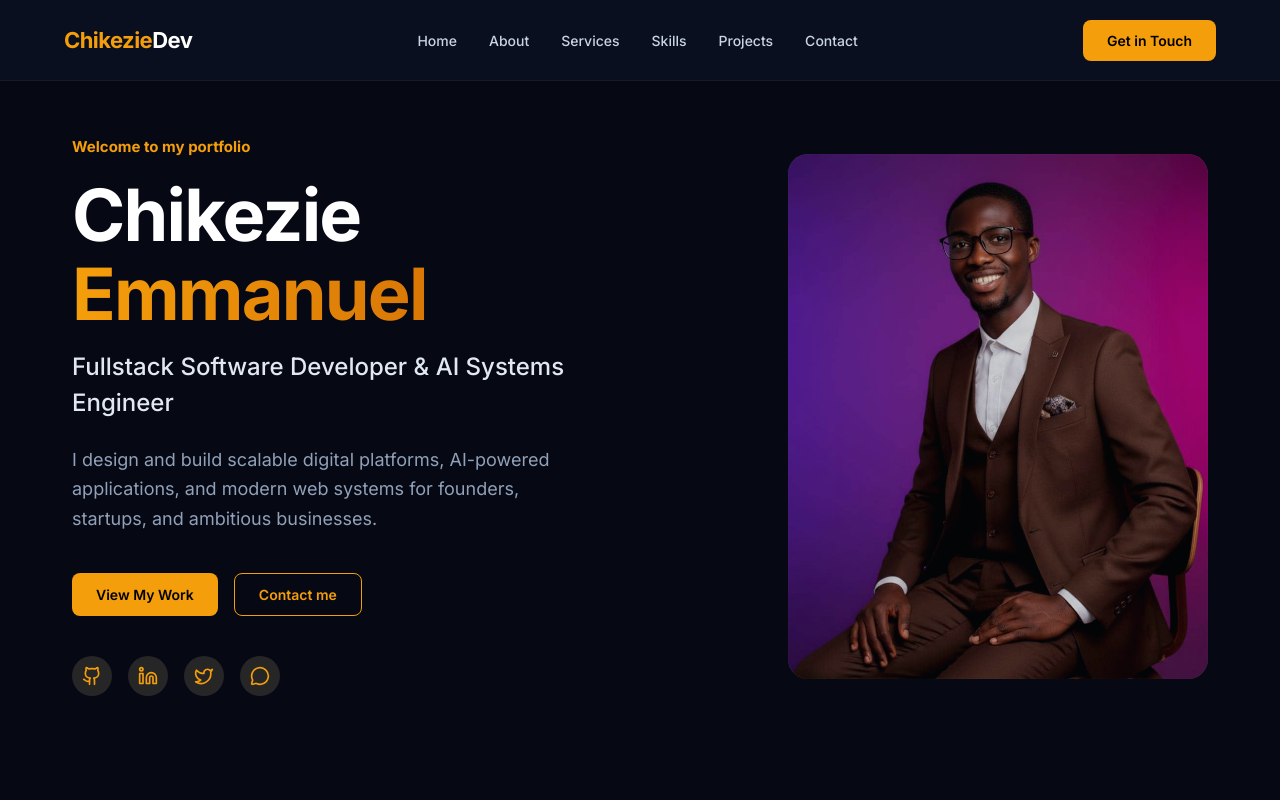
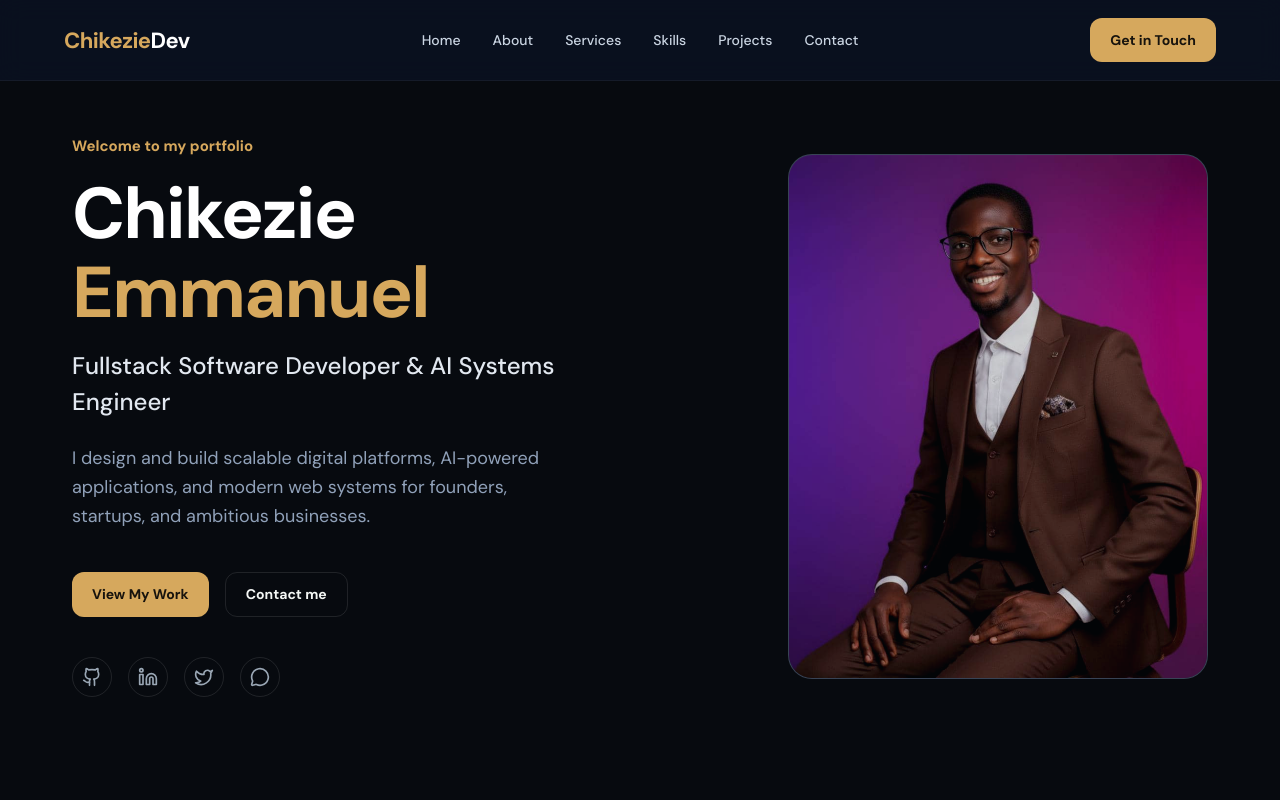
Before and after one commit to kezieodike-dotcom/kezieportfolio, a React (Vite) app: page / in a window 1280 px wide. Shown: the top 800 px of the page. Built offline with nearby package versions, Linux system fonts and the light colour scheme.

Commit message:
Polish portfolio content and metadata

```diff
--- a/index.html
+++ b/index.html
@@ -3,7 +3,10 @@
   <head>
     <meta charset="UTF-8" />
     <meta name="viewport" content="width=device-width, initial-scale=1.0" />
-    <title>My Google AI Studio App</title>
+    <meta name="description" content="Chikezie Emmanuel builds scalable web platforms, AI-powered applications, and reliable digital systems for founders and growing teams." />
+    <meta name="theme-color" content="#070a0f" />
+    <link rel="icon" type="image/png" href="/profile.png" />
+    <title>Chikezie Emmanuel | Portfolio</title>
   </head>
   <body>
     <div id="root"></div>
--- a/metadata.json
+++ b/metadata.json
@@ -1,5 +1,5 @@
 {
   "name": "Chikezie Emmanuel Portfolio",
-  "description": "Professional portfolio of Chikezie Emmanuel, a Fullstack Developer and AI Systems Engineer specializing in scalable AI systems and high-performance platforms.",
+  "description": "Portfolio of Chikezie Emmanuel, a Fullstack Developer and AI Systems Engineer building scalable web platforms, AI-powered applications, and reliable digital systems for founders and growing teams.",
   "requestFramePermissions": []
 }
--- a/src/App.tsx
+++ b/src/App.tsx
@@ -4,6 +4,7 @@ import About from "./components/About";
 import Skills from "./components/Skills";
 import Services from "./components/Services";
 import WorkProcess from "./components/WorkProcess";
+import Experience from "./components/Experience";
 import Testimonials from "./components/Testimonials";
 import Projects from "./components/Projects";
 import Contact from "./components/Contact";
@@ -13,8 +14,7 @@ import { motion } from "motion/react";
 export default function App() {
   return (
     <div
-      className="min-h-screen selection:bg-cyan-glow/30 selection:text-white"
-      style={{ background: "#060914" }}
+      className="min-h-screen"
     >
       <Navbar />
 
@@ -29,6 +29,7 @@ export default function App() {
         <Projects />
         <Services />
         <WorkProcess />
+        <Experience />
         <Testimonials />
         <Contact />
       </motion.main>
--- a/src/components/About.tsx
+++ b/src/components/About.tsx
@@ -27,14 +27,14 @@ export default function About() {
             viewport={{ once: true, margin: "-100px" }}
             transition={{ duration: 0.6 }}
           >
-            <h3 className="text-white text-[24px] font-bold mb-6">Building Digital Solutions Built for Growth</h3>
+            <h3 className="text-white text-[24px] font-bold mb-6">Turning product ideas into dependable systems</h3>
 
             <div className="space-y-4 text-slate-300 text-[15px] md:text-[16px] leading-[1.7] mb-10">
               <p>
-                I specialize in building modern digital systems that help founders, businesses, and organizations bring their ideas to life. From intelligent AI-driven platforms to scalable web applications, I focus on creating solutions that are efficient, reliable, and built for long-term growth.
+                I help founders and growing teams turn product ideas into dependable software. My work spans AI-powered applications, scalable web platforms, and the backend systems that keep them fast, useful, and ready to grow.
               </p>
               <p>
-                Chikezie Emmanuel is a Fullstack Software Developer and AI Systems Engineer focused on building scalable digital platforms and intelligent systems. His work centers on helping founders, startups, and organizations transform innovative ideas into real, functional technology products.
+                As a Fullstack Software Developer and AI Systems Engineer, I work across product thinking, interface development, APIs, and deployment. The goal is simple: ship technology that solves a real problem and remains maintainable after launch.
               </p>
             </div>
 
--- a/src/components/Hero.tsx
+++ b/src/components/Hero.tsx
@@ -3,7 +3,7 @@ import { Github, Linkedin, Twitter, MessageCircle } from "lucide-react";
 
 export default function Hero() {
   return (
-    <section id="home" className="relative min-h-screen pt-28 pb-20 flex items-center">
+    <section id="home" className="relative min-h-[100dvh] pt-28 pb-20 flex items-center">
 
       {/* Container: 1200px max width, 2-column layout */}
       <div className="max-w-[1200px] mx-auto px-6 lg:px-8 w-full grid grid-cols-1 lg:grid-cols-2 gap-16 lg:gap-8 items-center">
@@ -74,7 +74,7 @@ export default function Hero() {
               {/* Replace with actual image source */}
               <img
                 src="/profile.png"
-                alt="Chikezie Profile"
+                alt="Portrait of Chikezie Emmanuel"
                 className="w-full h-full object-cover object-top opacity-90"
                 style={{ filter: "brightness(0.9) contrast(1.1)" }}
               />
--- a/src/components/Projects.tsx
+++ b/src/components/Projects.tsx
@@ -67,8 +67,8 @@ export default function Projects() {
             <span style={{ color: "var(--primary)" }}>Projects</span>
           </h2>
           <p className="text-slate-400 leading-relaxed max-w-xl">
-            High-end digital products and AI systems engineered for scale and
-            performance.
+            Selected products and platforms built to make complex work simpler,
+            faster, and more dependable.
           </p>
         </motion.div>
 
--- a/src/components/Services.tsx
+++ b/src/components/Services.tsx
@@ -49,7 +49,7 @@ export default function Services() {
                         Services I <span className="text-gradient">Offer</span>
                     </h2>
                     <p className="text-slate-400 text-[15px] md:text-[16px]">
-                        Comprehensive solutions tailored to your needs
+                        Focused engineering support from first idea to reliable launch
                     </p>
                 </div>
 
--- a/src/index.css
+++ b/src/index.css
@@ -1,332 +1,15 @@
-@import url('https://fonts.googleapis.com/css2?family=Inter:wght@400;500;600;700;800&display=swap');
+@import url('https://fonts.googleapis.com/css2?family=DM+Sans:wght@400;500;600;700&family=Space+Grotesk:wght@500;600;700&display=swap');
 @import "tailwindcss";
 
-:root {
-  --card: #ffffff;
-  --ring: #f59e0b;
-  --input: #e5e7eb;
-  --muted: #f9fafb;
-  --accent: #fffbeb;
-  --border: #e5e7eb;
-  --radius: 0.375rem;
-  --chart-1: #f59e0b;
-  --chart-2: #d97706;
-  --chart-3: #b45309;
-  --chart-4: #92400e;
-  --chart-5: #78350f;
-  --popover: #ffffff;
-  --primary: #f59e0b;
-  --sidebar: #f9fafb;
-  --spacing: 0.25rem;
-  --font-mono: JetBrains Mono, monospace;
-  --font-sans: Inter, sans-serif;
-  --secondary: #f3f4f6;
-  --background: #ffffff;
-  --font-serif: Source Serif 4, serif;
-  --foreground: #262626;
-  --destructive: #ef4444;
-  --shadow-blur: 8px;
-  --shadow-color: hsl(0 0% 0%);
-  --sidebar-ring: #f59e0b;
-  --shadow-spread: -1px;
-  --letter-spacing: 0em;
-  --shadow-opacity: 0.1;
-  --sidebar-accent: #fffbeb;
-  --sidebar-border: #e5e7eb;
-  --card-foreground: #262626;
-  --shadow-offset-x: 0px;
-  --shadow-offset-y: 4px;
-  --sidebar-primary: #f59e0b;
-  --muted-foreground: #6b7280;
-  --accent-foreground: #92400e;
-  --popover-foreground: #262626;
-  --primary-foreground: #000000;
-  --sidebar-foreground: #262626;
-  --secondary-foreground: #4b5563;
-  --destructive-foreground: #ffffff;
-  --sidebar-accent-foreground: #92400e;
-  --sidebar-primary-foreground: #ffffff;
-}
-
-.dark {
-  --card: #262626;
-  --ring: #f59e0b;
-  --input: #404040;
-  --muted: #262626;
-  --accent: #92400e;
-  --border: #404040;
-  --chart-1: #fbbf24;
-  --chart-2: #d97706;
-  --chart-3: #92400e;
-  --chart-4: #b45309;
-  --chart-5: #92400e;
-  --popover: #262626;
-  --primary: #f59e0b;
-  --sidebar: #0f0f0f;
-  --secondary: #262626;
-  --background: #171717;
-  --foreground: #e5e5e5;
-  --destructive: #ef4444;
-  --sidebar-ring: #f59e0b;
-  --sidebar-accent: #92400e;
-  --sidebar-border: #404040;
-  --card-foreground: #e5e5e5;
-  --sidebar-primary: #f59e0b;
-  --muted-foreground: #a3a3a3;
-  --accent-foreground: #fde68a;
-  --popover-foreground: #e5e5e5;
-  --primary-foreground: #000000;
-  --sidebar-foreground: #e5e5e5;
-  --secondary-foreground: #e5e5e5;
-  --destructive-foreground: #ffffff;
-  --sidebar-accent-foreground: #fde68a;
-  --sidebar-primary-foreground: #ffffff;
-}
-
-@theme inline {
-  --color-card: var(--card);
-  --color-ring: var(--ring);
-  --color-input: var(--input);
-  --color-muted: var(--muted);
-  --color-accent: var(--accent);
-  --color-border: var(--border);
-  --color-radius: var(--radius);
-  --color-chart-1: var(--chart-1);
-  --color-chart-2: var(--chart-2);
-  --color-chart-3: var(--chart-3);
-  --color-chart-4: var(--chart-4);
-  --color-chart-5: var(--chart-5);
-  --color-popover: var(--popover);
-  --color-primary: var(--primary);
-  --color-sidebar: var(--sidebar);
-  --color-spacing: var(--spacing);
-  --color-font-mono: var(--font-mono);
-  --color-font-sans: var(--font-sans);
-  --color-secondary: var(--secondary);
-  --color-background: var(--background);
-  --color-font-serif: var(--font-serif);
-  --color-foreground: var(--foreground);
-  --color-destructive: var(--destructive);
-  --color-shadow-blur: var(--shadow-blur);
-  --color-shadow-color: var(--shadow-color);
-  --color-sidebar-ring: var(--sidebar-ring);
-  --color-shadow-spread: var(--shadow-spread);
-  --color-letter-spacing: var(--letter-spacing);
-  --color-shadow-opacity: var(--shadow-opacity);
-  --color-sidebar-accent: var(--sidebar-accent);
-  --color-sidebar-border: var(--sidebar-border);
-  --color-card-foreground: var(--card-foreground);
-  --color-shadow-offset-x: var(--shadow-offset-x);
-  --color-shadow-offset-y: var(--shadow-offset-y);
-  --color-sidebar-primary: var(--sidebar-primary);
-  --color-muted-foreground: var(--muted-foreground);
-  --color-accent-foreground: var(--accent-foreground);
-  --color-popover-foreground: var(--popover-foreground);
-  --color-primary-foreground: var(--primary-foreground);
-  --color-sidebar-foreground: var(--sidebar-foreground);
-  --color-secondary-foreground: var(--secondary-foreground);
-  --color-destructive-foreground: var(--destructive-foreground);
-  --color-sidebar-accent-foreground: var(--sidebar-accent-foreground);
-  --color-sidebar-primary-foreground: var(--sidebar-primary-foreground);
-}
-
-@layer base {
-  body {
-    @apply font-sans antialiased bg-background text-foreground;
-  }
-}
-
-/* ─── FarhanDev Typography ───────────────────────────────── */
-.text-gradient {
-  background: linear-gradient(90deg, var(--primary) 0%, var(--chart-2) 100%);
-  -webkit-background-clip: text;
-  -webkit-text-fill-color: transparent;
-  background-clip: text;
-}
-
-/* ─── Card Design System ─────────────────────────────────── */
-.feature-card {
-  background: rgba(15, 23, 42, 0.4);
-  border: 1px solid rgba(255, 255, 255, 0.05);
-  border-radius: 20px;
-  backdrop-filter: blur(12px);
-  transition: all 400ms cubic-bezier(0.23, 1, 0.32, 1);
-  position: relative;
-  overflow: hidden;
-}
-
-.feature-card:hover {
-  border-color: var(--primary);
-  background: rgba(15, 23, 42, 0.6);
-  transform: translateY(-5px);
-  box-shadow: 0 10px 40px -10px rgba(0, 0, 0, 0.5), 0 0 20px -5px rgba(245, 158, 11, 0.1);
-}
-
-.glass-card-cyan {
-  background: linear-gradient(135deg, rgba(0, 212, 255, 0.08) 0%, rgba(0, 212, 255, 0.02) 100%);
-  background-color: rgba(15, 23, 42, 0.5);
-  border: 1px solid rgba(0, 212, 255, 0.1);
-  border-radius: 24px;
-  backdrop-filter: blur(16px);
-  transition: all 500ms ease;
-}
-
-.glass-card-cyan:hover {
-  border-color: rgba(0, 212, 255, 0.4);
-  background-color: rgba(15, 23, 42, 0.7);
-  box-shadow: 0 20px 40px -15px rgba(0, 0, 0, 0.6), 0 0 30px rgba(0, 212, 255, 0.1);
-}
-
-.glass-card-purple {
-  background: linear-gradient(135deg, rgba(167, 139, 250, 0.08) 0%, rgba(167, 139, 250, 0.02) 100%);
-  background-color: rgba(15, 23, 42, 0.5);
-  border: 1px solid rgba(167, 139, 250, 0.1);
-  border-radius: 24px;
-  backdrop-filter: blur(16px);
-  transition: all 500ms ease;
-}
-
-.glass-card-purple:hover {
-  border-color: rgba(167, 139, 250, 0.4);
-  background-color: rgba(15, 23, 42, 0.7);
-  box-shadow: 0 20px 40px -15px rgba(0, 0, 0, 0.6), 0 0 30px rgba(167, 139, 250, 0.1);
-}
-
-.glass-card-rose {
-  background: linear-gradient(135deg, rgba(244, 63, 94, 0.08) 0%, rgba(244, 63, 94, 0.02) 100%);
-  background-color: rgba(15, 23, 42, 0.5);
-  border: 1px solid rgba(244, 63, 94, 0.1);
-  border-radius: 24px;
-  backdrop-filter: blur(16px);
-  transition: all 500ms ease;
-}
-
-.glass-card-rose:hover {
-  border-color: rgba(244, 63, 94, 0.4);
-  background-color: rgba(15, 23, 42, 0.7);
-  box-shadow: 0 20px 40px -15px rgba(0, 0, 0, 0.6), 0 0 30px rgba(244, 63, 94, 0.1);
-}
-
-.glass-card-amber {
-  background: linear-gradient(135deg, rgba(245, 158, 11, 0.08) 0%, rgba(245, 158, 11, 0.02) 100%);
-  background-color: rgba(15, 23, 42, 0.5);
-  border: 1px solid rgba(245, 158, 11, 0.1);
-  border-radius: 24px;
-  backdrop-filter: blur(16px);
-  transition: all 500ms ease;
-}
-
-.glass-card-amber:hover {
-  border-color: rgba(245, 158, 11, 0.4);
-  background-color: rgba(15, 23, 42, 0.7);
-  box-shadow: 0 20px 40px -15px rgba(0, 0, 0, 0.6), 0 0 30px rgba(245, 158, 11, 0.15);
-}
-
-.tag-amber {
-  @apply px-2 py-1 text-[10px] font-bold uppercase tracking-wider bg-primary/10 rounded text-primary border border-primary/20;
-}
-
-.card-glow {
-  position: absolute;
-  top: 0;
-  left: 0;
-  width: 100%;
-  height: 100%;
-  background: radial-gradient(600px circle at var(--mouse-x) var(--mouse-y), rgba(245, 158, 11, 0.06), transparent 40%);
-  z-index: 3;
-  pointer-events: none;
-}
-
-/* ─── Profile Image Glow ─────────────────────────────────── */
-.profile-glow {
-  position: relative;
-}
-
-.profile-glow::before {
-  content: '';
-  position: absolute;
-  inset: -10px;
-  background: linear-gradient(135deg, rgba(245, 158, 11, 0.3) 0%, rgba(217, 119, 6, 0.3) 100%);
-  filter: blur(24px);
-  z-index: -1;
-  border-radius: 24px;
-}
-
-.profile-image-container {
-  border-radius: 20px;
-  overflow: hidden;
-  box-shadow: inset 0 0 0 1px rgba(255, 255, 255, 0.1);
-}
-
-/* ─── Button Design System ───────────────────────────────── */
-.btn-primary {
-  display: inline-flex;
-  align-items: center;
-  justify-content: center;
-  background: var(--primary);
-  color: var(--primary-foreground);
-  border-radius: 8px;
-  font-weight: 600;
-  font-size: 14px;
-  padding: 10px 24px;
-  transition: all 200ms ease;
-}
-
-.btn-primary:hover {
-  filter: brightness(1.1);
-  transform: scale(1.02);
-}
-
-.btn-outline {
-  display: inline-flex;
-  align-items: center;
-  justify-content: center;
-  background: transparent;
-  color: var(--primary);
-  border: 1px solid var(--primary);
-  border-radius: 8px;
-  font-weight: 600;
-  font-size: 14px;
-  padding: 10px 24px;
-  transition: all 200ms ease;
-}
-
-.btn-outline:hover {
-  background: var(--accent);
-  transform: scale(1.02);
-}
-
-/* ─── Social Buttons ─────────────────────────────────────── */
-.btn-social {
-  display: flex;
-  align-items: center;
-  justify-content: center;
-  width: 40px;
-  height: 40px;
-  border-radius: 50%;
-  background: var(--secondary);
-  color: var(--primary);
-  transition: all 200ms ease;
-}
-
-.btn-social:hover {
-  background: var(--accent);
-  transform: scale(1.05);
-}
-───────────────────── */
-.btn-social {
-  display: flex;
-  align-items: center;
-  justify-content: center;
-  width: 40px;
-  height: 40px;
-  border-radius: 50%;
-  background: rgba(255, 255, 255, 0.05);
-  color: #00d4ff;
-  transition: all 200ms ease;
-}
-
-.btn-social:hover {
-  background: rgba(255, 255, 255, 0.1);
-  transform: scale(1.05);
-}
+:root { --background: #070a0f; --surface: #0d1219; --surface-raised: #111923; --foreground: #f4f7f5; --muted-foreground: #9aa7b5; --primary: #d6a85d; --primary-soft: rgba(214,168,93,.12); --border: rgba(255,255,255,.1); --font-sans: 'DM Sans', sans-serif; --font-display: 'Space Grotesk', sans-serif; }
+@theme inline { --color-background: var(--background); --color-foreground: var(--foreground); --color-primary: var(--primary); --color-border: var(--border); --color-muted-foreground: var(--muted-foreground); --font-sans: var(--font-sans); }
+@layer base { html { scroll-behavior: smooth; background: var(--background); } body { @apply bg-background text-foreground font-sans antialiased; margin: 0; } * { border-color: var(--border); } ::selection { background: rgba(214,168,93,.25); color: #fff; } :focus-visible { outline: 2px solid var(--primary); outline-offset: 3px; } }
+.font-display { font-family: var(--font-display); } .text-gradient { color: var(--primary); }
+.feature-card, .glass-card-cyan, .glass-card-purple, .glass-card-rose, .glass-card-amber { position: relative; overflow: hidden; background: rgba(13,18,25,.78); border: 1px solid var(--border); border-radius: 1.25rem; box-shadow: inset 0 1px 0 rgba(255,255,255,.04), 0 18px 45px -35px rgba(0,0,0,.9); transition: transform 350ms cubic-bezier(.16,1,.3,1), border-color 350ms ease, background-color 350ms ease; }
+.feature-card:hover, .glass-card-cyan:hover, .glass-card-purple:hover, .glass-card-rose:hover, .glass-card-amber:hover { transform: translateY(-4px); border-color: rgba(214,168,93,.5); background: rgba(17,25,35,.92); }
+.tag-amber, .tag-cyan, .tag-purple { @apply inline-flex items-center rounded-full px-2.5 py-1 text-[10px] font-semibold uppercase tracking-wider; color: var(--primary); background: var(--primary-soft); border: 1px solid rgba(214,168,93,.22); }
+.btn-primary, .btn-outline, .btn-cyan, .btn-outline-white { display: inline-flex; align-items: center; justify-content: center; min-height: 2.75rem; border-radius: .75rem; padding: .7rem 1.25rem; font-size: .875rem; font-weight: 700; transition: transform 200ms ease, background-color 200ms ease, color 200ms ease, border-color 200ms ease; }
+.btn-primary, .btn-cyan { background: var(--primary); color: #17130d; } .btn-primary:hover, .btn-cyan:hover { background: #e4bd7b; transform: translateY(-2px); } .btn-outline, .btn-outline-white { color: var(--foreground); border: 1px solid var(--border); background: transparent; } .btn-outline:hover, .btn-outline-white:hover { color: var(--primary); border-color: rgba(214,168,93,.55); transform: translateY(-2px); } .btn-primary:active, .btn-outline:active, .btn-cyan:active, .btn-outline-white:active { transform: translateY(0) scale(.98); }
+.btn-social { display: inline-flex; align-items: center; justify-content: center; width: 2.5rem; height: 2.5rem; border: 1px solid var(--border); border-radius: 999px; color: var(--muted-foreground); transition: transform 200ms ease, color 200ms ease, border-color 200ms ease, background-color 200ms ease; } .btn-social:hover { color: var(--primary); border-color: rgba(214,168,93,.5); background: var(--primary-soft); transform: translateY(-2px); }
+.profile-glow::before { content: ''; position: absolute; inset: 12% -8% -8%; z-index: -1; border-radius: 2rem; background: rgba(214,168,93,.2); filter: blur(55px); } .profile-image-container { overflow: hidden; border: 1px solid rgba(255,255,255,.12); border-radius: 1.5rem; box-shadow: inset 0 1px 0 rgba(255,255,255,.12); } .aurora-bg { background: radial-gradient(circle at 80% 10%, rgba(214,168,93,.08), transparent 28%), var(--background); } .dot-pattern { background-image: radial-gradient(rgba(255,255,255,.07) 1px, transparent 1px); background-size: 24px 24px; }
+@media (prefers-reduced-motion: reduce) { html { scroll-behavior: auto; } *, *::before, *::after { animation-duration: .01ms !important; animation-iteration-count: 1 !important; transition-duration: .01ms !important; } }
```
Also changed, not shown: src/components/Contact.tsx (+28 -13 lines), src/components/Footer.tsx (+4 -4 lines), src/components/Navbar.tsx (+5 -2 lines).
